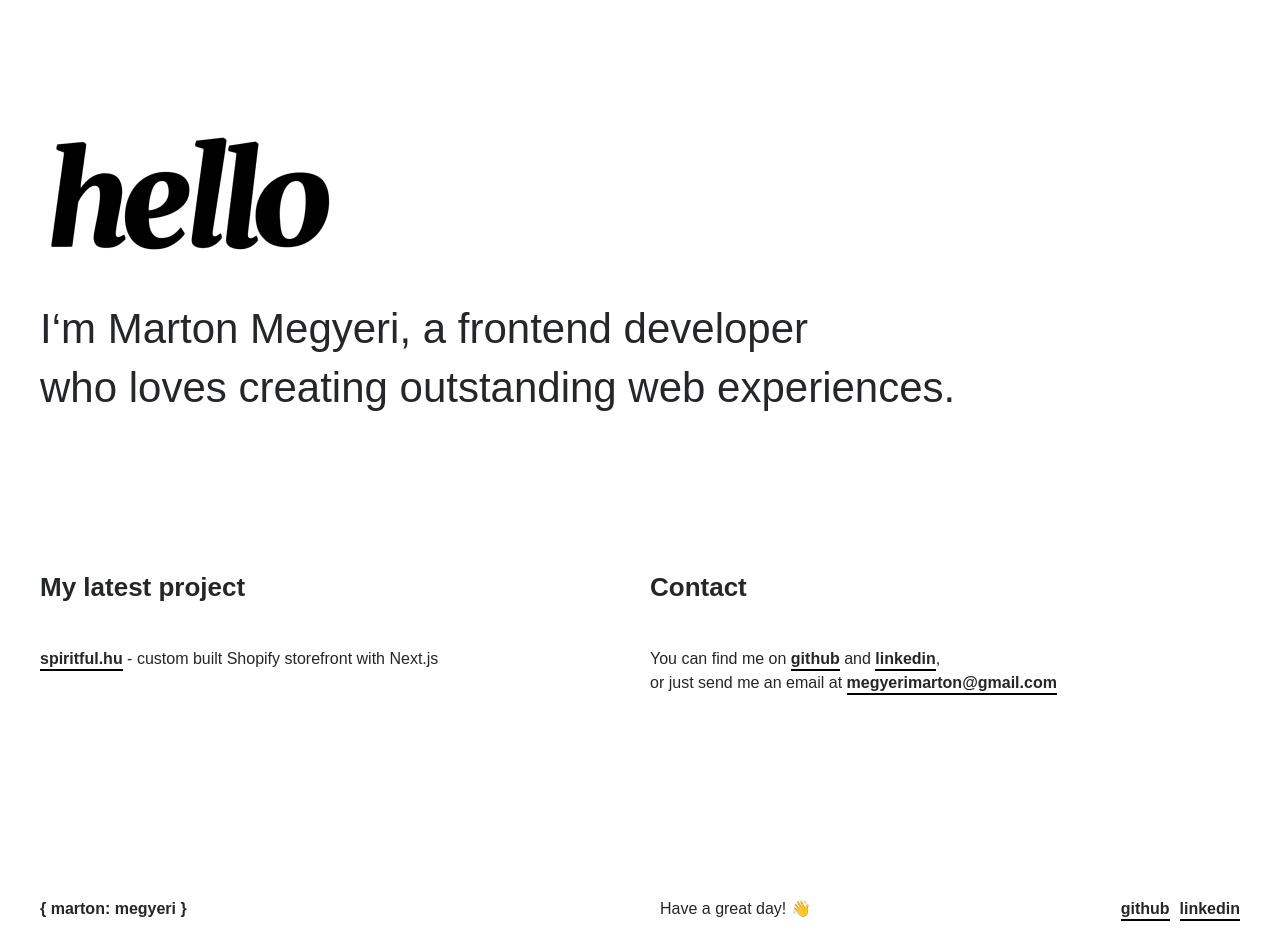
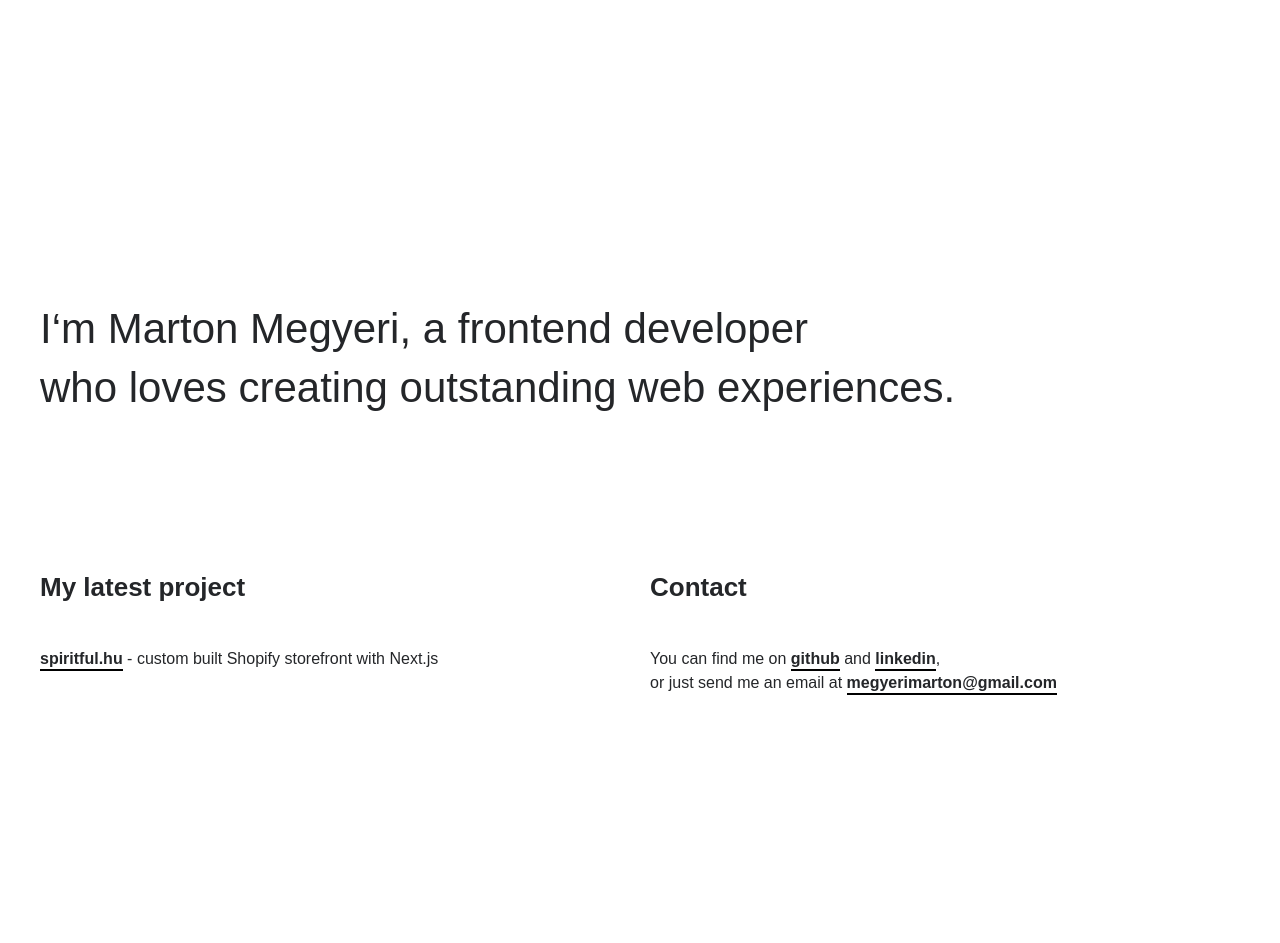
Before and after one commit to martonmegyeri/martonmegyeri.github.io, a Next.js app: page / in a window 1280 px wide. After the commit the page ends 800 px from the top, so only its background shows below. Built offline with nearby package versions, Linux system fonts and the light colour scheme.

Commit message:
remove footer from the layout

```diff
--- a/components/Footer/Footer.module.scss
+++ /dev/null
@@ -1,81 +0,0 @@
-@use "../../styles/breakpoints";
-
-.footer {
-  padding: 100px 0 20px;
-  font-size: 16px;
-
-  @include breakpoints.media-min(sm) {
-    padding-top: 150px;
-  }
-
-  @include breakpoints.media-min(md) {
-    padding-top: 200px;
-  }
-
-  .container {
-    display: grid;
-    grid-template-columns: 1fr;
-
-    @include breakpoints.media-min(md) {
-      grid-template-columns: 1fr 1fr;
-      gap: 40px;
-    }
-  }
-
-  .me {
-    font-weight: 700;
-    margin: 2px 0;
-  }
-
-  .linksContainer {
-    display: flex;
-    flex-direction: column;
-    gap: 20px;
-
-    @include breakpoints.media-min(md) {
-      flex-direction: row;
-      align-items: center;
-      justify-content: space-between;
-    }
-
-    .emoji {
-      display: inline-block;
-      animation-name: waving;
-      animation-duration: 4000ms;
-      animation-timing-function: ease-out;
-      animation-iteration-count: infinite;
-      transform-origin: 50% 90%;
-    }
-
-    .links {
-      display: flex;
-      gap: 10px;
-
-      @include breakpoints.media-min(md) {
-        justify-content: flex-end;
-        margin-top: 0;
-      }
-    }
-  }
-}
-
-@keyframes waving {
-  0% {
-    transform: rotate(0deg);
-  }
-  5% {
-    transform: rotate(10deg);
-  }
-  10% {
-    transform: rotate(-10deg);
-  }
-  15% {
-    transform: rotate(10deg);
-  }
-  20% {
-    transform: rotate(-10deg);
-  }
-  25% {
-    transform: rotate(0deg);
-  }
-}
--- a/components/Footer/Footer.tsx
+++ /dev/null
@@ -1,28 +0,0 @@
-import data from '@/config/data';
-import Container from '../Container/Container';
-import Link from '../Link/Link';
-import styles from './Footer.module.scss';
-
-const Footer = () => {
-  return (
-    <footer className={styles.footer}>
-      <Container className={styles.container}>
-        <div className={styles.me}>{'{ marton: megyeri }'}</div>
-        <div className={styles.linksContainer}>
-          <span>
-            Have a great day!{' '}
-            <span className={styles.emoji} aria-hidden="true">
-              👋
-            </span>
-          </span>
-          <div className={styles.links}>
-            <Link href={data.githubUrl}>github</Link>
-            <Link href={data.linkedinUrl}>linkedin</Link>
-          </div>
-        </div>
-      </Container>
-    </footer>
-  );
-};
-
-export default Footer;
--- a/components/Layout/Layout.tsx
+++ b/components/Layout/Layout.tsx
@@ -1,6 +1,5 @@
 import { ReactNode } from 'react';
 import FadeIn from '../FadeIn/FadeIn';
-import Footer from '../Footer/Footer';
 import styles from './Layout.module.scss';
 
 type Props = {
@@ -12,7 +11,6 @@ const Layout = ({ children }: Props) => {
     <FadeIn>
       <div className={styles.layout}>
         <main>{children}</main>
-        <Footer />
       </div>
     </FadeIn>
   );
```
